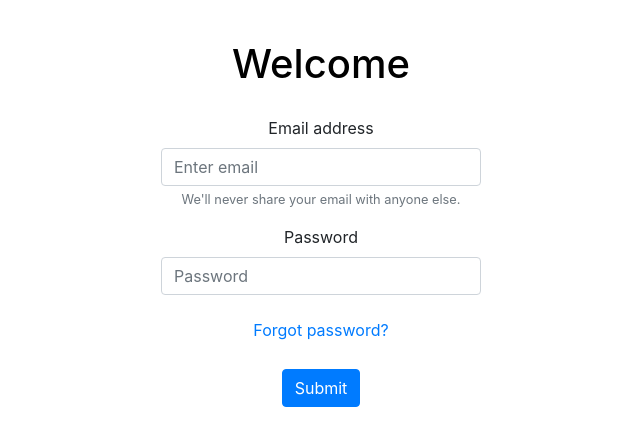
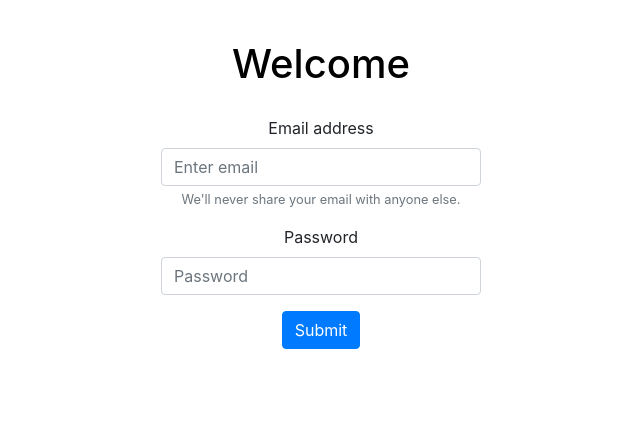
Before and after one commit to Mop-n-more/management-app, a React app in the folder client/: page /login in a window 1280 px wide. Shown: the top 446 px of the page, without its empty margins (319-959 px from the left). Built offline with nearby package versions, Linux system fonts and the light colour scheme.

Commit message:
Revert "fixed alignment and added forgot password btn"
This reverts commit 28cca442c71434ce4b5c30b822ae955188db730b.

```diff
--- a/client/src/App/pages/Login.js
+++ b/client/src/App/pages/Login.js
@@ -6,7 +6,6 @@ import { NextLine } from '../styles/nextLine';
 import { Title } from '../styles/title';
 import Form from 'react-bootstrap/Form';
 import Button from 'react-bootstrap/Button';
-import Nav from 'react-bootstrap/Nav';
 
 function Login() {
 
@@ -20,17 +19,13 @@ function Login() {
 
   return (
     <CenteredContainer>
-      <Title>
-        Welcome
-      </Title>
+      <Title>Welcome</Title>
 
         <Form onSubmit={handleSubmit}>
           <NextLine>
+            <Form.Group controlId='formBasicEmail'>
 
-            <Form.Group controlId='formBasicEmail'>
-              <Form.Label>
-                Email address
-              </Form.Label>
+              <Form.Label>Email address</Form.Label>
               <Form.Control
                 type='email'
                 placeholder='Enter email'
@@ -42,9 +37,7 @@ function Login() {
             </Form.Group>
 
             <Form.Group controlId='formBasicPassword'>
-              <Form.Label>
-                Password
-              </Form.Label>
+              <Form.Label>Password</Form.Label>
               <Form.Control
                 type='password'
                 placeholder='Password'
@@ -52,17 +45,12 @@ function Login() {
               />
             </Form.Group>
 
-              <Button href='#' variant='link'>
-                Forgot password?
-              </Button>
-
-            <NextLine>
-              <Button variant='primary' type='submit'>
-                Submit
-              </Button>
-            </NextLine>
+            <Button  variant='primary' type='submit'>
+              Submit
+            </Button>
 
           </NextLine>
+
         </Form>
     </CenteredContainer>
   );
--- a/client/src/App/styles/anchorForgotPassword.js
+++ /dev/null
@@ -1,5 +0,0 @@
-import styled from 'styled-components';
-
-export const AnchorForgotPassword = styled.a`
-  font-size:12;
-`
```
